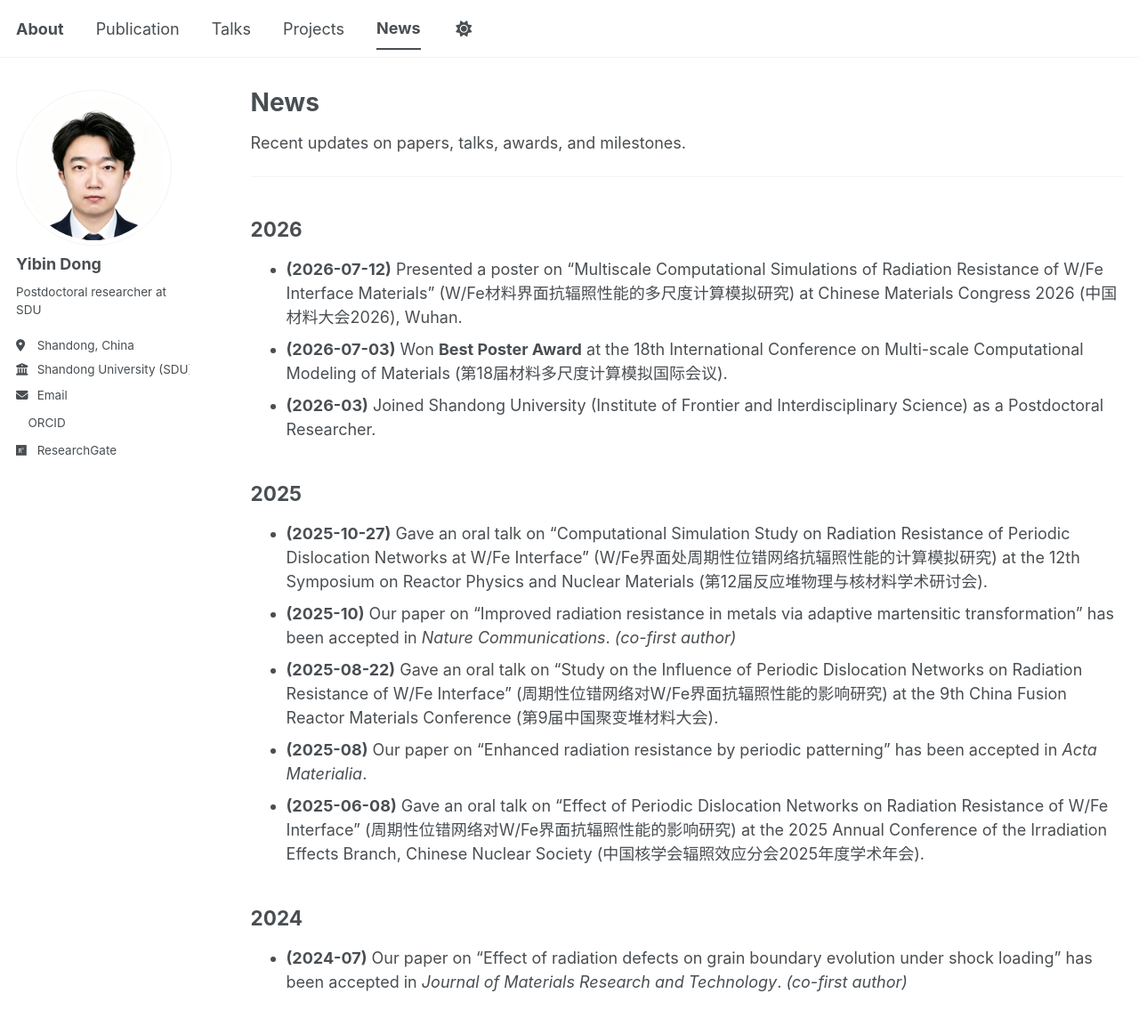
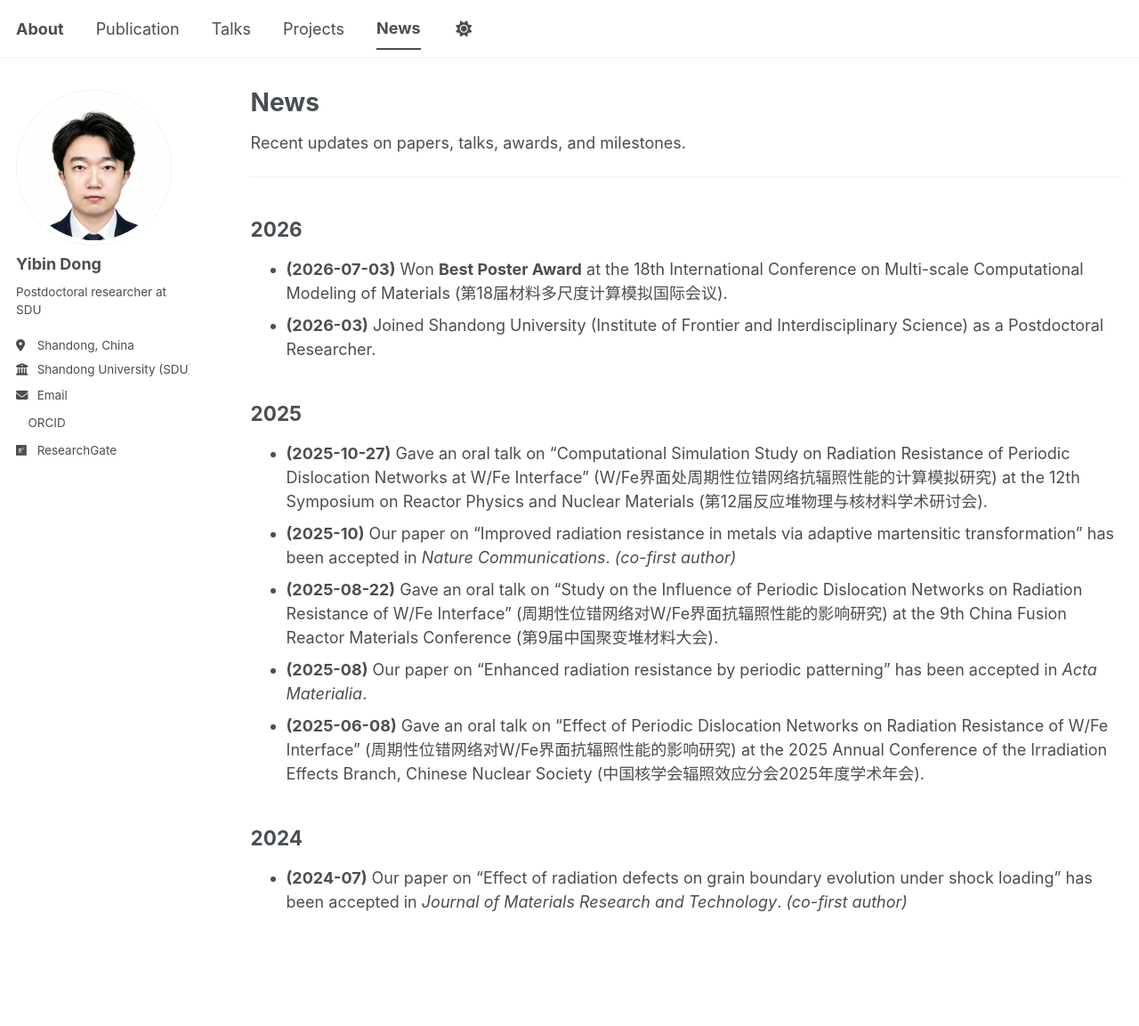
Before and after one commit to Molight/Molight.github.io, a Jekyll site: the page built from _pages/news.md, in a window 1280 px wide and 1171 px high. Shown: the top 1153 px of the window at 89% size. Built offline with Jekyll 4.4.1, drawn with Linux system fonts in a browser that asks for light colours; a style sheet for code colours, icons or effects is not loaded.

Commit message:
fix(news): posters only in _talks/, not in news (master 2026-07-21 16:01)
- Remove 2026-07-12 中国材料大会武汉 poster entry from news.md
- Remove from _pages/about.md Recent News
- Restore 2025-08-22 oral talk at 9th China Fusion Reactor Materials
  Conference in Recent News to keep 5-entry cap
- News entry whitelist (master 2026-07-21): only
  (1) paper accepted/published, (2) oral/invited talk, (3) award
  See skills/molight-homepage/SKILL.md master preferences table

```diff
--- a/_pages/news.md
+++ b/_pages/news.md
@@ -13,7 +13,6 @@ Recent updates on papers, talks, awards, and milestones.
 
 ## 2026
 
-- **(2026-07-12)** Presented a poster on "Multiscale Computational Simulations of Radiation Resistance of W/Fe Interface Materials" (W/Fe材料界面抗辐照性能的多尺度计算模拟研究) at Chinese Materials Congress 2026 (中国材料大会2026), Wuhan.
 - **(2026-07-03)** Won **Best Poster Award** at the 18th International Conference on Multi-scale Computational Modeling of Materials (第18届材料多尺度计算模拟国际会议).
 - **(2026-03)** Joined Shandong University (Institute of Frontier and Interdisciplinary Science) as a Postdoctoral Researcher.
 
```
Also changed, not shown: _pages/about.md (+1 -1 lines).
